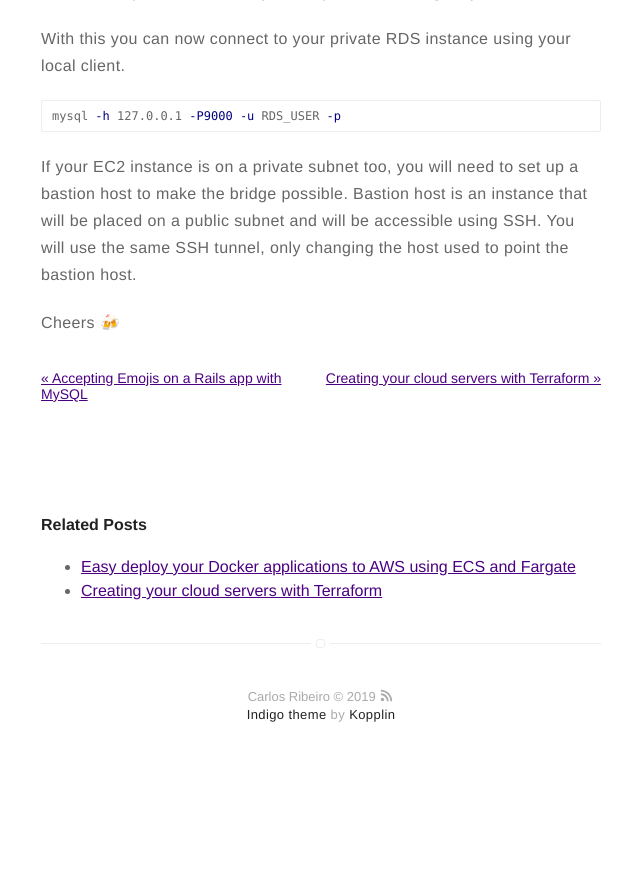
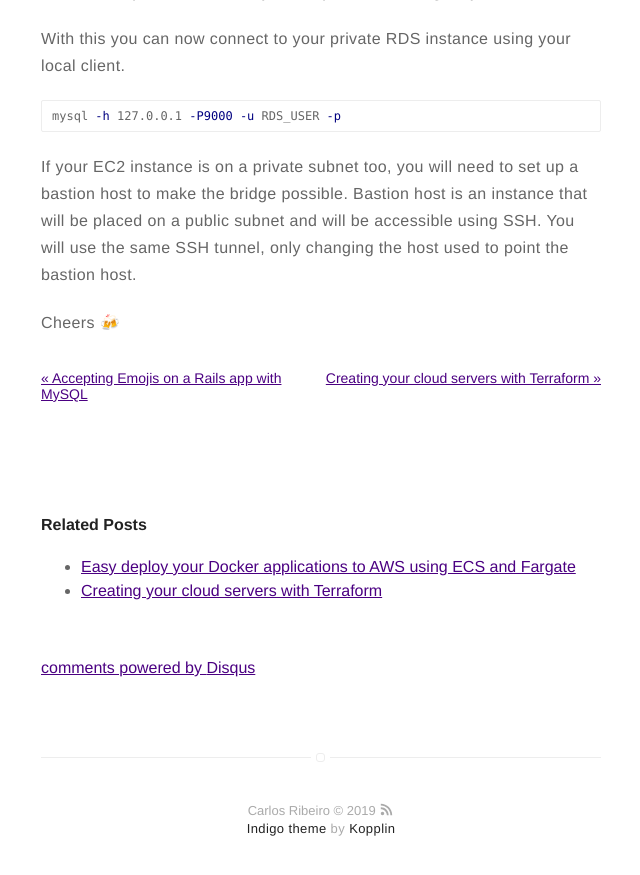
Before and after one commit to duduribeiro/blog, a Jekyll site: the page built from _posts/2017-01-10-connecting-on-rds-server-that-is-not-publicly-accessible.markdown, in a window 1280 px wide and 900 px high, scrolled down 1820 px. Shown: the top 875 px of the window, without its empty margins (319-959 px from the left). Built offline with Jekyll 4.4.1, drawn with Linux system fonts in a browser that asks for light colours; comment, search, counter and statistics services are not loaded; before the commit the page ends 2606 px from its top, so only the background shows below that; some of the changed lines change nothing that is shown.

Commit message:
Add disqus instead of justcomments

```diff
--- a/_config.yml
+++ b/_config.yml
@@ -29,9 +29,9 @@ analytics-google: 'UA-137270015-1'
 # analytics-piwik-id: 1
 
 # if you don't want comments in your posts, leave categories empty
-# disqus:
-#   shortname: mydisqus # enter this from your disqus account
-#   categories: [blog, project] # only show disqus for posts that have these categories
+disqus:
+  shortname: blog-cadu # enter this from your disqus account
+  categories: [blog, project] # only show disqus for posts that have these categories
 
 # if you don't have any of social below, comment the line
 twitter: duduribeiro
--- a/_layouts/post.html
+++ b/_layouts/post.html
@@ -43,4 +43,4 @@ layout: page
     {% include author.html %}
 {% endif %}
 
-{% include justcomments.html %}
+{% include disqus.html %}
```
